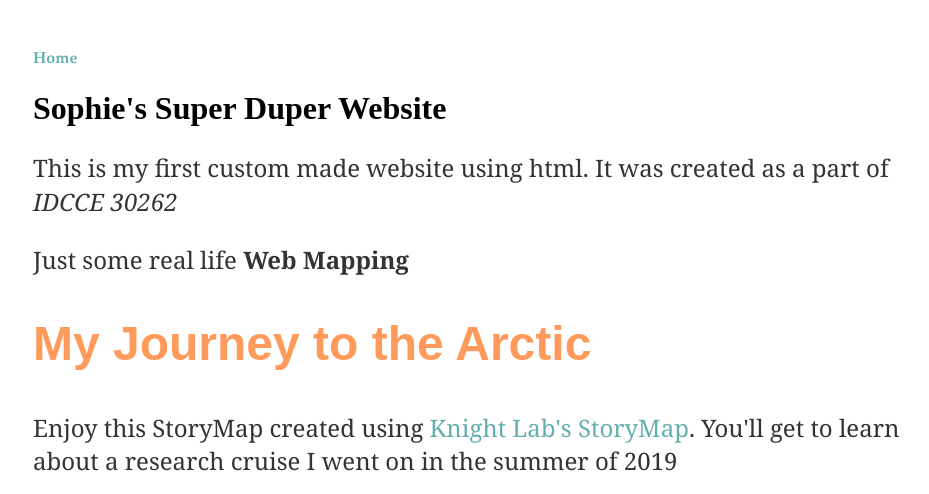
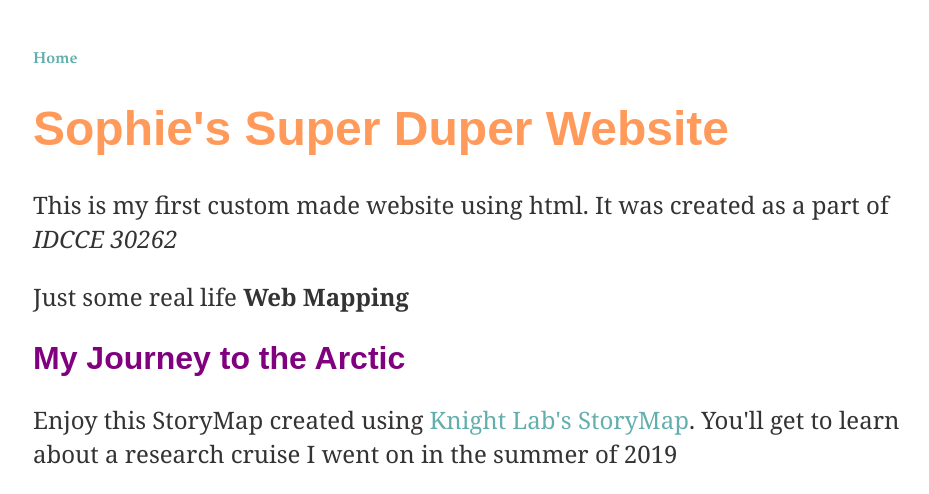
Before and after one commit to sophspilio/sophspilio.github.io, a Jekyll site: the page built from index.html, in a window 1280 px wide. Shown: the top 494 px of the page, without its empty margins (159-1088 px from the left). Built offline with Jekyll 4.4.1, drawn with Linux system fonts in a browser that asks for light colours; grey boxes are pictures that could not be loaded.

Commit message:
Update main.css

```diff
--- a/css/main.css
+++ b/css/main.css
@@ -20,10 +20,15 @@ a:hover {
     color: #D7E7DC;
     background-color: #576675;
 }
-h2 {
+h1 {
     font-size: 3em;
     font-family: 'Josefins Sans', 'Arial', 'Sans-Serif';
     color: #FF9A5B;
+}
+h2 {
+    font-size: 2em;
+    font-family: 'Josefins Sans', 'Arial', 'Sans-Serif';
+    color: #800080;
 }
 p {
     font-size: 1.5em;
```
